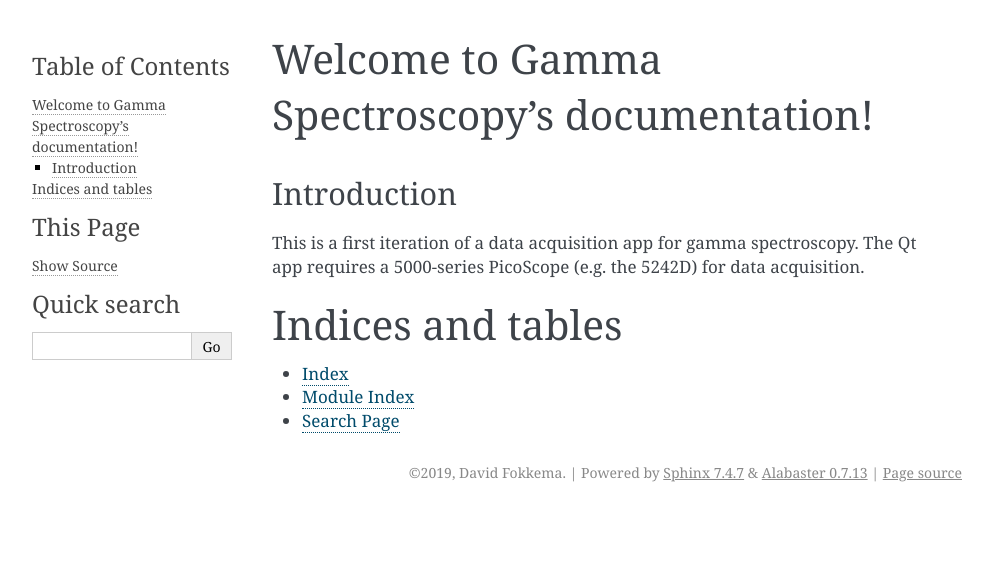
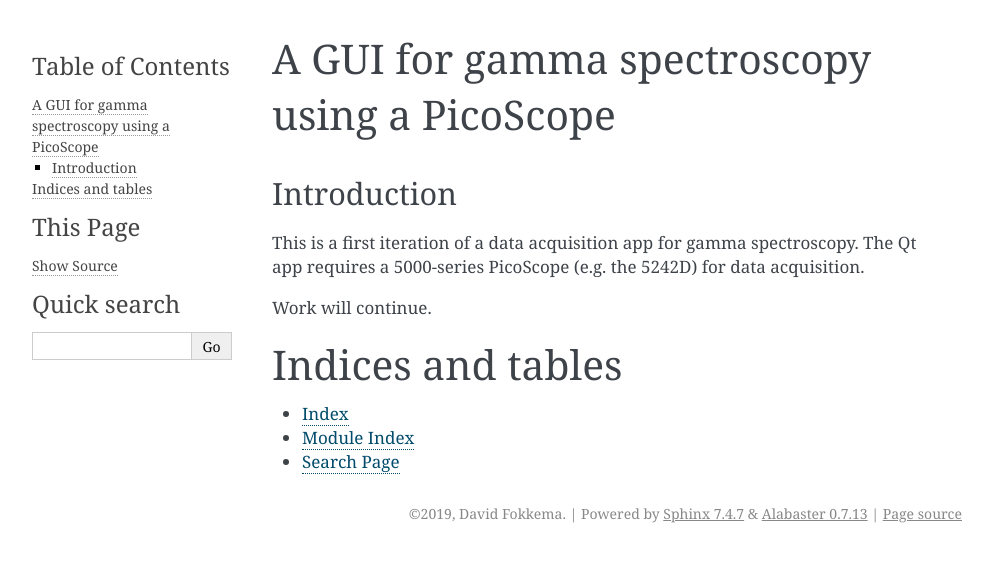
Before and after one commit to davidfokkema/gamma-spectroscopy, a Sphinx documentation site: the page built from docs/index.rst, in a window 1280 px wide. Shown: the top 562 px of the page, without its empty margins (148-1141 px from the left). Built offline with Sphinx 7.4.7, drawn with Linux system fonts in a browser that asks for light colours; some of the changed lines change nothing that is shown.

Commit message:
Include the README in the documentation

```diff
--- a/README.md
+++ b/README.rst
@@ -1,4 +1,8 @@
-# A GUI for gamma spectroscopy using a PicoScope
+A GUI for gamma spectroscopy using a PicoScope
+==============================================
+
+Introduction
+------------
 
 This is a first iteration of a data acquisition app for gamma spectroscopy. The Qt app requires a 5000-series PicoScope (e.g. the 5242D) for data acquisition.
 
--- a/docs/index.rst
+++ b/docs/index.rst
@@ -3,13 +3,8 @@
    You can adapt this file completely to your liking, but it should at least
    contain the root `toctree` directive.
 
-Welcome to Gamma Spectroscopy's documentation!
-==============================================
 
-Introduction
-------------
-
-This is a first iteration of a data acquisition app for gamma spectroscopy. The Qt app requires a 5000-series PicoScope (e.g. the 5242D) for data acquisition.
+.. include:: ../README.rst
 
 
 .. toctree::
```
